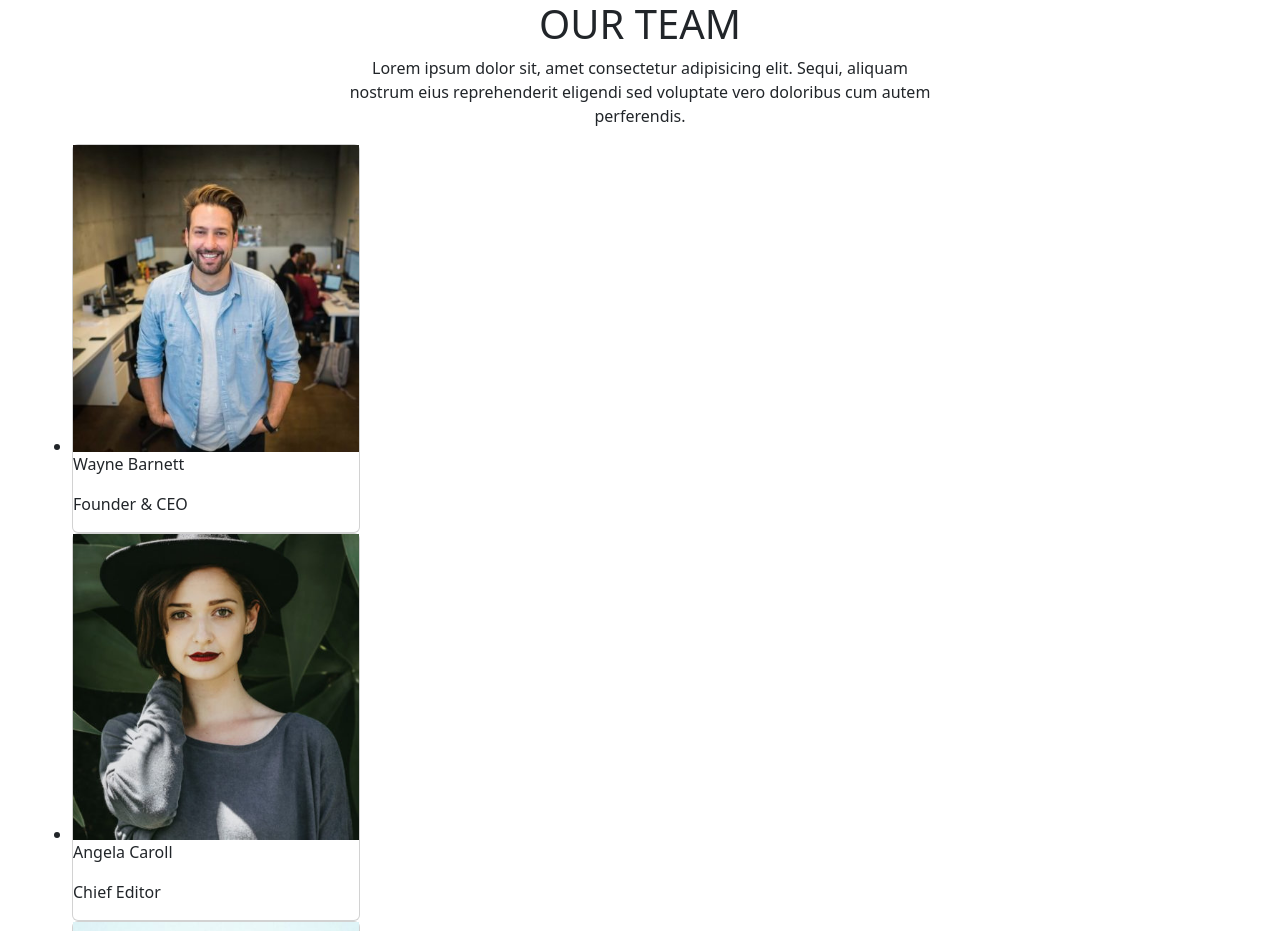
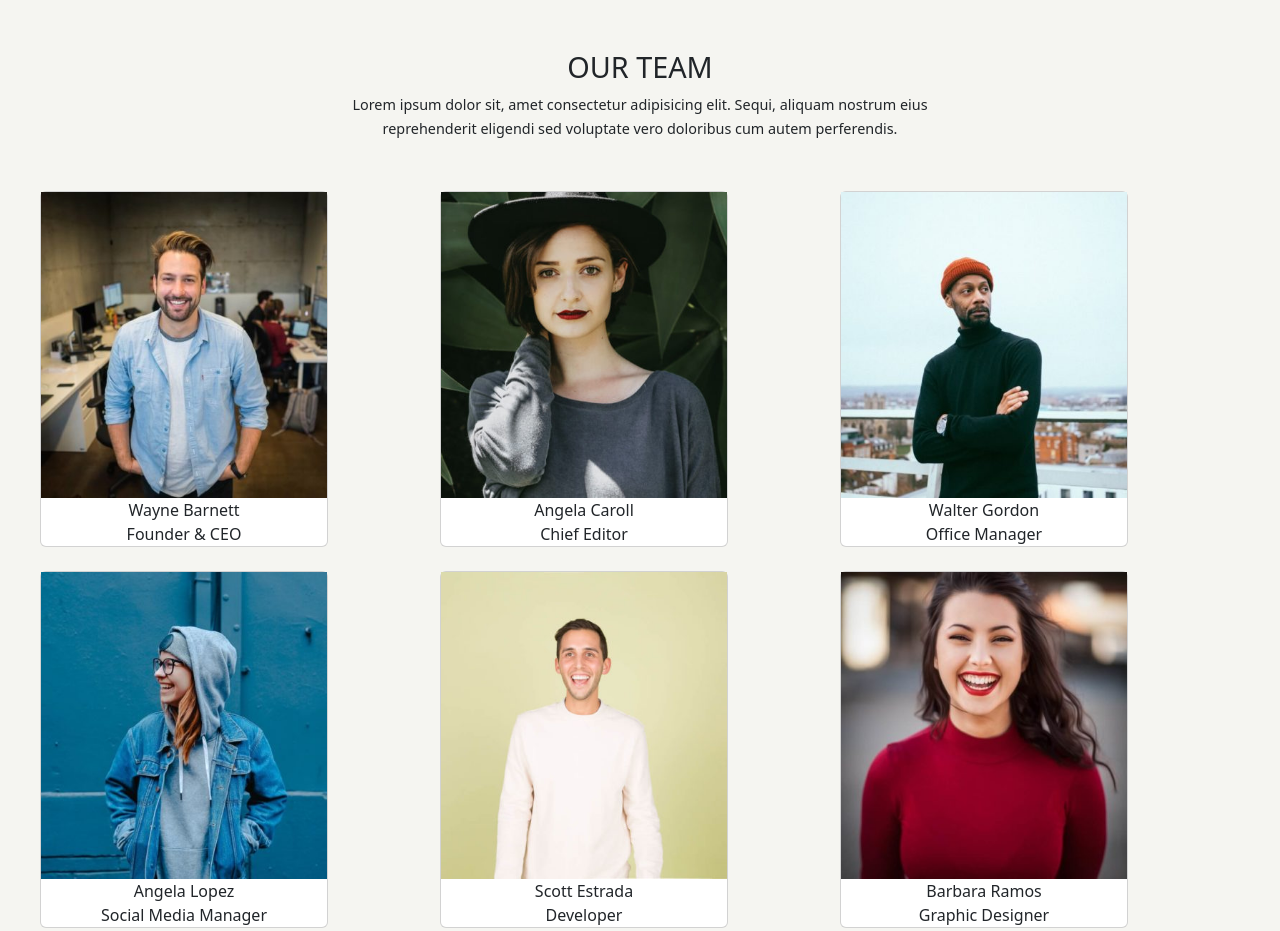
Before and after one commit to GiordanoGuidi/js-our-team, a plain HTML site: page index.html in a window 1280 px wide. Shown: the top 931 px of the page. Drawn offline with nearby package versions, Linux system fonts and the light colour scheme.

Commit message:
added spacing

```diff
--- a/CSS/style.css
+++ b/CSS/style.css
@@ -5,6 +5,7 @@
     padding: 0;
 }
 
+/* GENERICS */
 .small-container{
     width: 600px;
     margin: auto;
@@ -15,6 +16,36 @@
     margin: auto;
 }
 
+/* UTILS */
+body{
+    background-color: #F5F5F1;
+}
+
+header{
+    padding:50px 0px;
+}
+
+h1{
+    font-size: 1.8rem;
+}
+
+.lorem{
+    line-height: 1.5rem;
+    font-size: 0.9rem;
+}
+
 #our-team{
     margin-top: 100px;
 }
+
+p{
+    margin-bottom: 0;
+}
+
+.c-gray{
+    color: gray;
+}
+
+li{
+    cursor: pointer;
+}
--- a/JS/script.js
+++ b/JS/script.js
@@ -2,7 +2,6 @@
 //# RECUPERO GLI ELEMENTI
 
 let listElement = document.getElementById('team-member-list');
-console.log(listElement)
 
 // CREO UN ARRAY DI OGGETTI
 const teamMembers = [
@@ -58,18 +57,18 @@ for(let i = 0; i < teamMembers.length;i++){
     const name = member.name;
     const role = member.role;
     const photo = member.photo;
-    //COSTRUISCO LIST ITEM
-    listMembers+= `<li>
+    // COSTRUISCO I LIST ITEMS
+    listMembers+= `<li class="mb-4">
                     <div class="col">
-                        <div class="card" style="width: 18rem;">
+                        <div class="card" style="width: 18rem">
                             <img src="img/${photo}">
-                        <div class="carde-body"
-                        <p>${name}</p>
-                        <p>${role}</p>
+                        <div class="carde-body text-center"
+                            <p>${name}</p>
+                            <p>${role}</p>
+                        </div>
                     </div>
                     </li>`
-    console.log('sono list  items', listMembers)
+    console.log('sono list items', listMembers)
 }
 // STAMPO IN PAGINA I VALORI
 listElement.innerHTML = listMembers;
-// console.log('list items finale', listMembers)
--- a/index.html
+++ b/index.html
@@ -14,24 +14,12 @@
 <body>
     <header class="text-center small-container">
         <h1>OUR TEAM</h1>
-        <p>Lorem ipsum dolor sit, amet consectetur adipisicing elit. Sequi, aliquam nostrum eius reprehenderit eligendi sed voluptate vero doloribus cum autem perferendis.</p>
+        <p class="lorem">Lorem ipsum dolor sit, amet consectetur adipisicing elit. Sequi, aliquam nostrum eius reprehenderit eligendi sed voluptate vero doloribus cum autem perferendis.</p>
     </header>
     <main class="main-container">
-        <ul id="team-member-list">
+        <ul id="team-member-list" class="d-flex row-cols-3 flex-wrap list-unstyled" >
+        </ul>
 
-        </ul>
-        <div class="card" style="width: 18rem;">
-            <img src="..." class="card-img-top" alt="...">
-            <div class="card-body">
-              <h5 class="card-title">Card title</h5>
-              <p class="card-text">Some quick example text to build on the card title and make up the bulk of the card's content.</p>
-              <a href="#" class="btn btn-primary">Go somewhere</a>
-            </div>
-          </div>
-
-
-        </section>
     </main>
-
 </body>
 </html>
```
